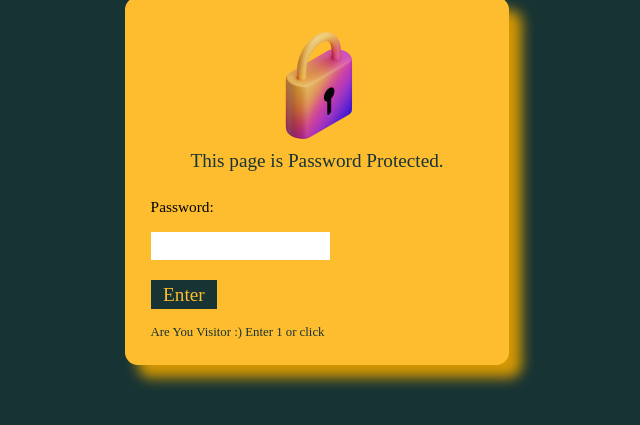
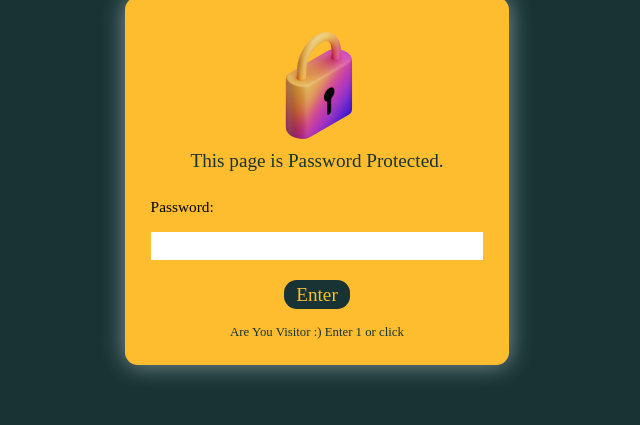
Before and after one commit to KULDEEPAUGUS/AUGUSKART, a plain HTML site: page index.html in a window 1280 px wide. Shown: the part 261-686 px from the top of the page, without its empty margins (323-963 px from the left). Drawn offline with Linux system fonts and the light colour scheme.

Commit message:
Update psswd.css

```diff
--- a/psswd.css
+++ b/psswd.css
@@ -28,7 +28,7 @@ div .main {
     transition-duration: 1s;
     transition-property: border-radius, background-color, transform;
     transition-timing-function: ease-out;
-    box-shadow: 1vw 1vw 1vw rgb(212, 153, 3);
+    filter: drop-shadow(0 0 0.75rem rgba(255, 255, 255, 0.481));
     justify-content: space-around;
     display: flex;
     flex-direction: column;
@@ -65,12 +65,12 @@ form {
 }
 
 form input {
+    text-align: center;
     border: none;
     margin-top: 1.5;
     padding: 0.5vw;
     outline: none;
     font-size: 1vw;
-    width: 50%;
     transition: 0.7s;
     transition-property: padding, height, background-color, border-radius;
 }
@@ -90,6 +90,7 @@ form label {
 }
 
 form a {
+    text-align: center;
     margin-top: 1vh;
     font-size: 1vw;
     color: #173334;
@@ -98,6 +99,8 @@ form a {
 }
 
 form button {
+    border-radius: 1vw;
+    margin-left: 40%;
     width: 20%;
     padding: 0.25vw;
     cursor: pointer;
@@ -111,7 +114,7 @@ form button {
 }
 
 form button:hover {
-    background-color: white;
+    background-color: rgb(255, 255, 255);
     color: black;
 }
 
@@ -135,7 +138,6 @@ form button:hover {
     }
     form input {
         font-size: 2vw;
-        width: 50%;
         transition: 0.7s;
         transition-property: padding, height, background-color, border-radius;
     }
```
